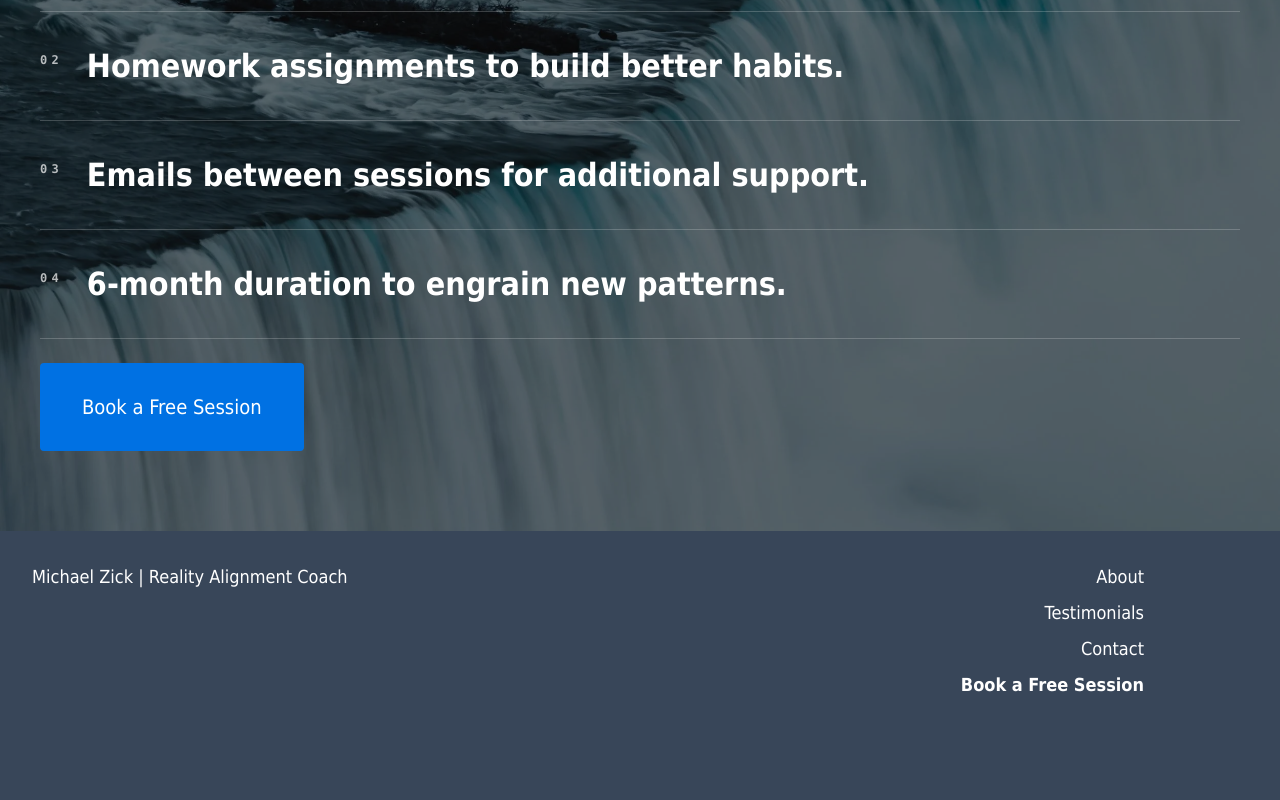
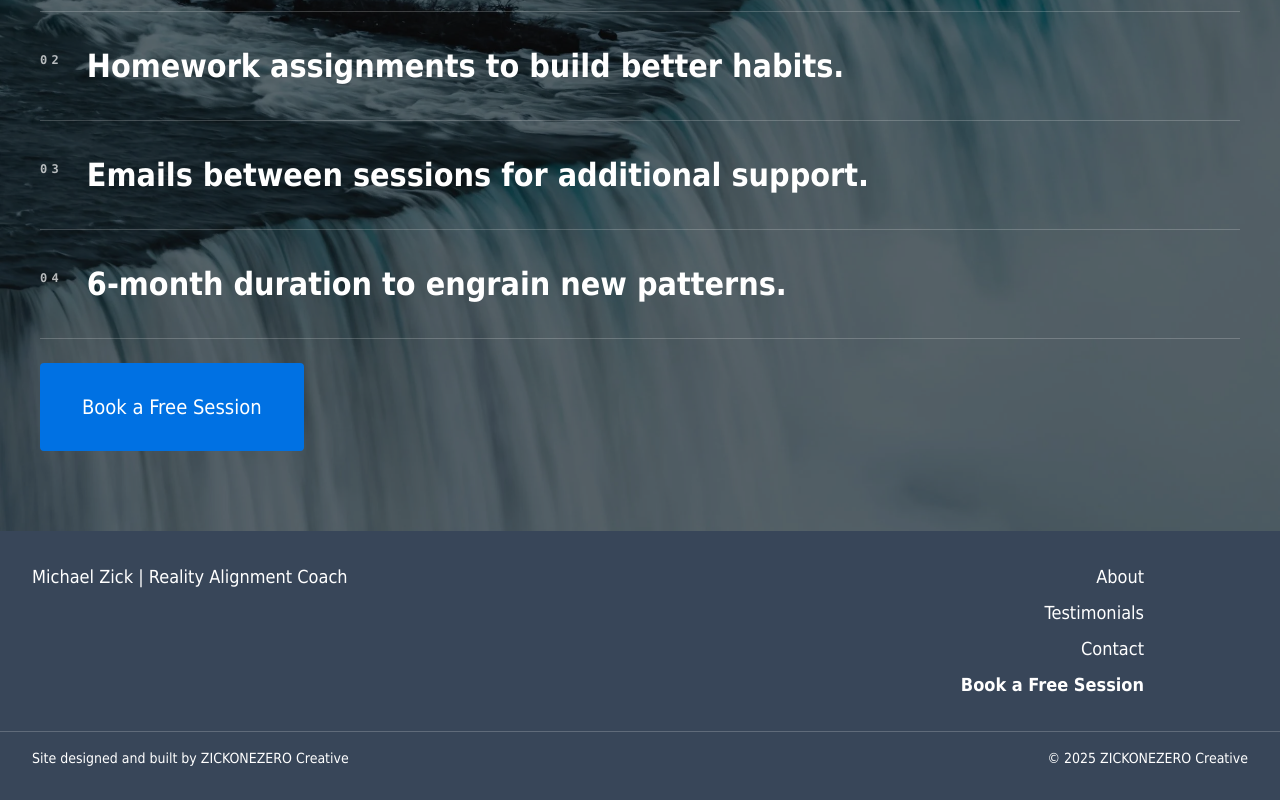
Before and after one commit to michaelzick/michaelzick.com, a Next.js app: page / in a window 1280 px wide. Shown: the part 4772-5572 px from the top of the page. Before the commit the page ends 5503 px from the top, so only its background shows below. Built offline with nearby package versions, Linux system fonts and the light colour scheme.

Commit message:
added designed by and copyright

```diff
--- a/app/layout.tsx
+++ b/app/layout.tsx
@@ -80,6 +80,21 @@ export default function RootLayout({ children }: { children: React.ReactNode })
               </a>
             </div>
           </div>
+          <div className="mt-8 border-t border-white/20 pt-4 text-sm">
+            <div className="px-6 md:px-8 flex flex-col gap-2 md:flex-row md:items-center md:justify-between">
+              <p>
+                Site designed and built by{' '}
+                <a
+                  href="https://www.zickonezero.com"
+                  target="_blank"
+                  className="footer-link inline-block"
+                >
+                  ZICKONEZERO Creative
+                </a>
+              </p>
+              <p className="md:text-right">© 2025 ZICKONEZERO Creative</p>
+            </div>
+          </div>
         </footer>
       </body>
     </html>
```
